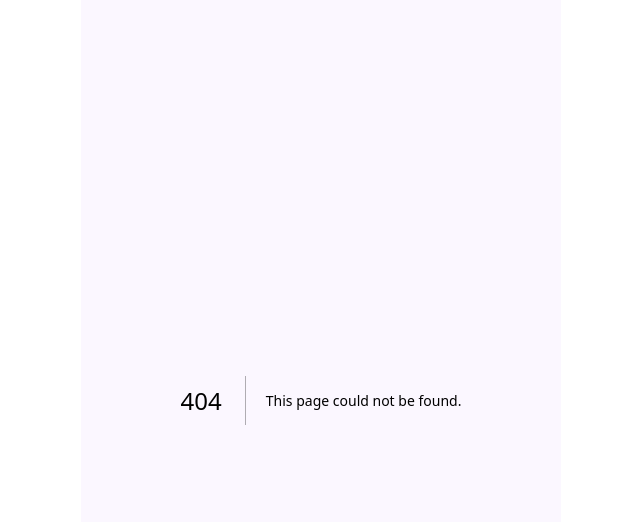
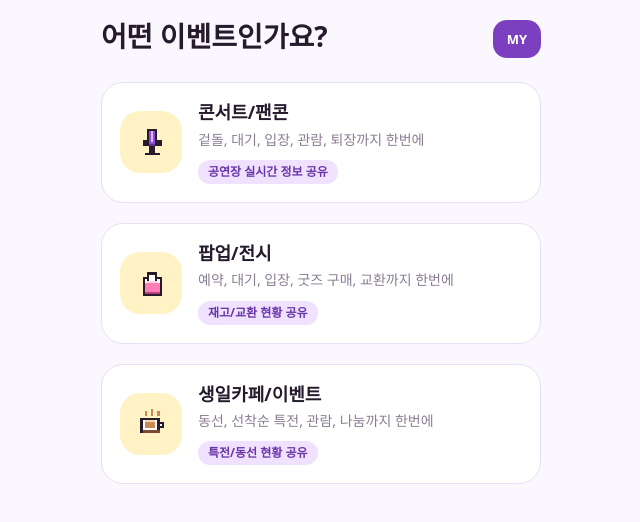
Before and after one commit to soundspeedskye/onreori, a Next.js app in the folder web/: page /categories in a window 1280 px wide. Before the commit this address had no page. Shown: the top 522 px of the page, without its empty margins (319-959 px from the left). Built offline with nearby package versions, Linux system fonts and the light colour scheme.

Commit message:
feat(web): add category entry flow

```diff
--- /dev/null
+++ b/web/app/categories/page.tsx
@@ -0,0 +1,26 @@
+import Link from 'next/link';
+import {CategoryCard} from '@/components/categories/CategoryCard';
+import {ScreenHeader} from '@/components/ui/ScreenHeader';
+import {getEventCategories} from '@/data/eventCategories';
+
+export default function CategoriesPage() {
+  const categories = getEventCategories();
+
+  return (
+    <main className="screen">
+      <ScreenHeader
+        title="어떤 이벤트인가요?"
+        trailing={
+          <Link className="my-button" href="/my">
+            MY
+          </Link>
+        }
+      />
+      <div className="stack">
+        {categories.map(category => (
+          <CategoryCard category={category} key={category.id} />
+        ))}
+      </div>
+    </main>
+  );
+}
--- a/web/app/globals.css
+++ b/web/app/globals.css
@@ -55,6 +55,95 @@ a {
   padding-bottom: 32px;
 }
 
+.landing-screen {
+  display: flex;
+  flex-direction: column;
+  align-items: center;
+  justify-content: center;
+  gap: 28px;
+  text-align: center;
+}
+
+.landing-visual {
+  position: relative;
+  display: grid;
+  width: 196px;
+  height: 196px;
+  place-items: center;
+  border: 2px solid var(--color-border);
+  border-radius: 44px;
+  background: var(--color-surface);
+  box-shadow: 0 18px 40px rgba(106, 53, 168, 0.14);
+}
+
+.landing-visual__float {
+  position: absolute;
+  display: grid;
+  width: 54px;
+  height: 54px;
+  place-items: center;
+  border: 1px solid var(--color-border);
+  border-radius: 18px;
+  background: var(--color-action-soft);
+}
+
+.landing-visual__float--tl {
+  top: -12px;
+  left: -10px;
+}
+
+.landing-visual__float--tr {
+  top: 16px;
+  right: -18px;
+}
+
+.landing-visual__float--bl {
+  bottom: 18px;
+  left: -20px;
+}
+
+.landing-visual__float--br {
+  right: -8px;
+  bottom: -12px;
+}
+
+.landing-copy {
+  display: flex;
+  flex-direction: column;
+  gap: 8px;
+}
+
+.landing-copy p {
+  margin: 0;
+  color: var(--color-brand-text);
+  font-size: 14px;
+  font-weight: 900;
+  letter-spacing: 0;
+  text-transform: uppercase;
+}
+
+.landing-copy h1 {
+  max-width: 320px;
+  margin: 0;
+  color: var(--color-dark);
+  font-size: 34px;
+  font-weight: 900;
+  line-height: 1.18;
+}
+
+.primary-link {
+  display: inline-flex;
+  min-height: 48px;
+  width: 100%;
+  align-items: center;
+  justify-content: center;
+  border-radius: 15px;
+  background: var(--color-action);
+  color: var(--color-action-text);
+  font-weight: 800;
+  line-height: 1.2;
+}
+
 .screen-with-bottom-action {
   padding-bottom: 132px;
 }
@@ -63,6 +152,10 @@ a {
   display: flex;
   flex-direction: column;
   gap: 20px;
+}
+
+.ui-screen-header + .stack {
+  margin-top: 24px;
 }
 
 .row {
@@ -231,3 +324,127 @@ button.ui-card {
   font-weight: 900;
   line-height: 1.3;
 }
+
+.my-button {
+  display: inline-flex;
+  min-height: 38px;
+  align-items: center;
+  justify-content: center;
+  border-radius: 14px;
+  background: var(--color-brand-muted);
+  color: var(--color-text-inverse);
+  padding: 0 14px;
+  font-size: 13px;
+  font-weight: 900;
+  line-height: 1;
+}
+
+.category-card {
+  display: flex;
+  align-items: center;
+  gap: 16px;
+  border-radius: 22px;
+  padding: 18px;
+}
+
+.category-card__icon {
+  display: grid;
+  width: 62px;
+  height: 62px;
+  flex: 0 0 62px;
+  place-items: center;
+  border-radius: 20px;
+  background: var(--color-action-soft);
+  font-size: 30px;
+  line-height: 1;
+}
+
+.category-card__content {
+  min-width: 0;
+}
+
+.category-card__content strong {
+  display: block;
+  color: var(--color-dark);
+  font-size: 18px;
+  font-weight: 900;
+  line-height: 1.25;
+}
+
+.category-card__content p {
+  margin: 6px 0 0;
+  color: var(--color-muted);
+  font-size: 14px;
+  line-height: 1.45;
+}
+
+.category-card__content span {
+  display: inline-flex;
+  width: fit-content;
+  margin-top: 10px;
+  border-radius: 999px;
+  background: var(--color-surface-muted);
+  color: var(--color-brand-text);
+  padding: 6px 10px;
+  font-size: 12px;
+  font-weight: 900;
+  line-height: 1;
+}
+
+.hero-card {
+  display: flex;
+  min-height: 164px;
+  flex-direction: column;
+  align-items: center;
+  justify-content: center;
+  gap: 14px;
+  border-radius: 28px;
+  text-align: center;
+}
+
+.hero-card h1 {
+  margin: 0;
+  color: var(--color-dark);
+  font-size: 28px;
+  font-weight: 900;
+  line-height: 1.2;
+}
+
+.hero-card__emoji {
+  font-size: 44px;
+  line-height: 1;
+}
+
+.action-card {
+  border-radius: 22px;
+  background: var(--color-brand-muted);
+  color: var(--color-text-inverse);
+}
+
+.action-card h2 {
+  margin: 0;
+  font-size: 18px;
+  font-weight: 900;
+  line-height: 1.3;
+}
+
+.action-card p {
+  margin: 8px 0 0;
+  color: rgba(255, 255, 255, 0.78);
+  font-size: 14px;
+  line-height: 1.45;
+}
+
+.action-card--disabled {
+  border-color: var(--color-border);
+  background: var(--color-surface);
+  color: var(--color-muted);
+}
+
+.action-card--disabled h2 {
+  color: var(--color-dark);
+}
+
+.action-card--disabled p {
+  color: var(--color-muted);
+}
--- /dev/null
+++ b/web/components/categories/CategoryCard.tsx
@@ -0,0 +1,27 @@
+import Link from 'next/link';
+import {Card} from '@/components/ui/Card';
+import {PixelIcon, getPixelIconNameForEmoji} from '@/components/ui/PixelIcon';
+import type {EventCategory} from '@/types';
+
+export function CategoryCard({category}: {category: EventCategory}) {
+  const iconName = getPixelIconNameForEmoji(category.icon);
+
+  return (
+    <Link href={`/categories/${category.id}`} aria-label={category.title}>
+      <Card className="category-card">
+        <div className="category-card__icon">
+          {iconName ? (
+            <PixelIcon name={iconName} size={34} />
+          ) : (
+            <span>{category.icon}</span>
+          )}
+        </div>
+        <div className="category-card__content">
+          <strong>{category.title}</strong>
+          <p>{category.description}</p>
+          <span>{category.roomLabel}</span>
+        </div>
+      </Card>
+    </Link>
+  );
+}
--- a/web/data/eventCategories.ts
+++ b/web/data/eventCategories.ts
@@ -1,8 +1,18 @@
 import { EVENT_CATEGORY_IDS } from '../constants/eventCategories';
-import { i18n } from '../i18n';
+import ko from '../i18n/locales/ko.json';
 import type { EventCategory } from '../types';
 
 type EventCategoryResourceKey = 'eventDay' | 'popup' | 'cafeEvent';
+type EventCategoryResource = {
+  title: string;
+  description: string;
+  roomLabel: string;
+};
+
+const categoryResources = ko.categories as Record<
+  EventCategoryResourceKey,
+  EventCategoryResource
+>;
 
 const eventCategoryBase: Array<
   Pick<EventCategory, 'id' | 'icon' | 'templateId'> & {
@@ -30,18 +40,18 @@ const eventCategoryBase: Array<
 ];
 
 export function getEventCategories(): EventCategory[] {
-  return eventCategoryBase.map(category => ({
-    id: category.id,
-    icon: category.icon,
-    templateId: category.templateId,
-    title: i18n.t(`${category.resourceKey}.title`, { ns: 'categories' }),
-    description: i18n.t(`${category.resourceKey}.description`, {
-      ns: 'categories',
-    }),
-    roomLabel: i18n.t(`${category.resourceKey}.roomLabel`, {
-      ns: 'categories',
-    }),
-  }));
+  return eventCategoryBase.map(category => {
+    const resource = categoryResources[category.resourceKey];
+
+    return {
+      id: category.id,
+      icon: category.icon,
+      templateId: category.templateId,
+      title: resource.title,
+      description: resource.description,
+      roomLabel: resource.roomLabel,
+    };
+  });
 }
 
 export function getEventCategoryById(
```
Also changed, not shown: web/app/categories/[categoryId]/page.tsx (added, +56 -0 lines), web/app/page.tsx (+30 -2 lines), web/vitest.config.ts (+11 -0 lines), 2 other files (tests, documents, lock files or other folders).
